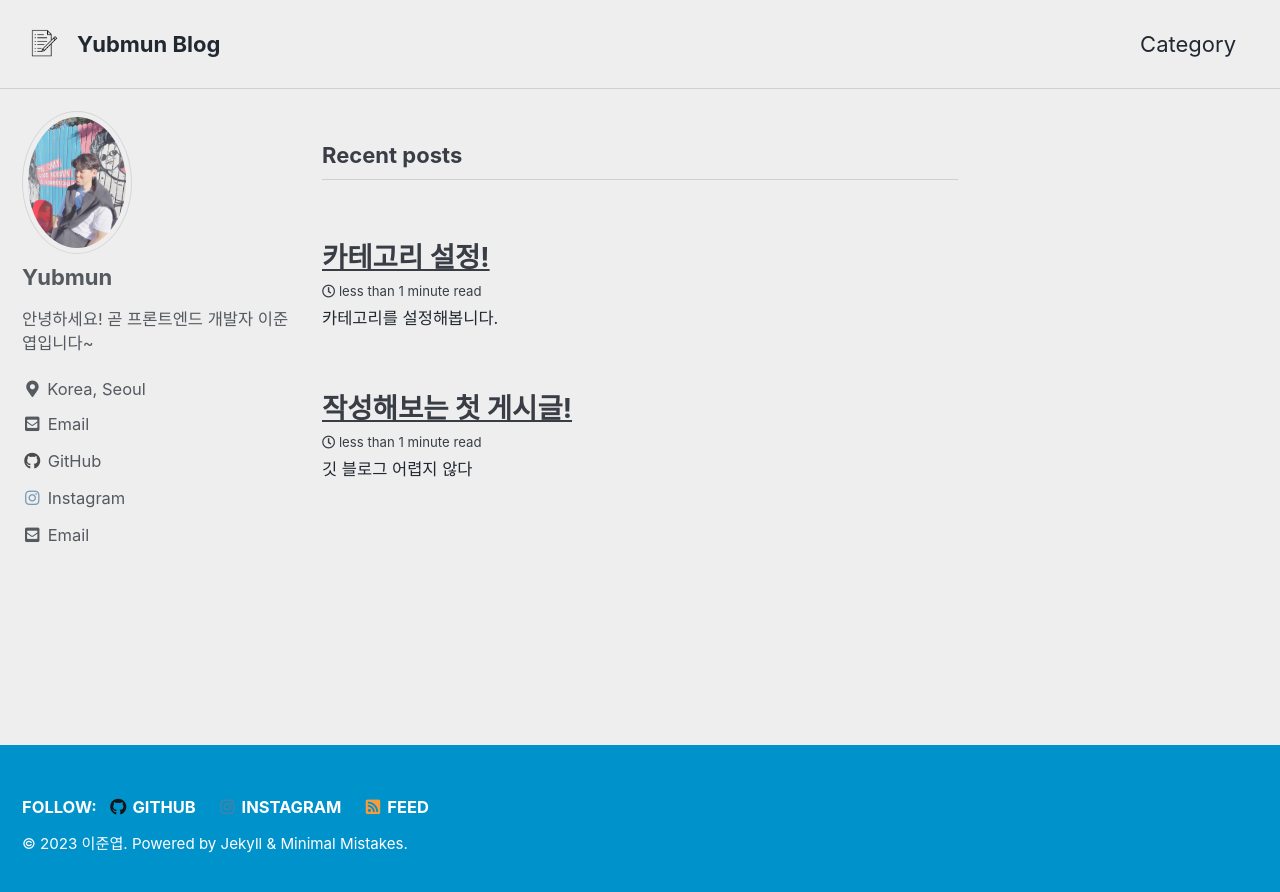
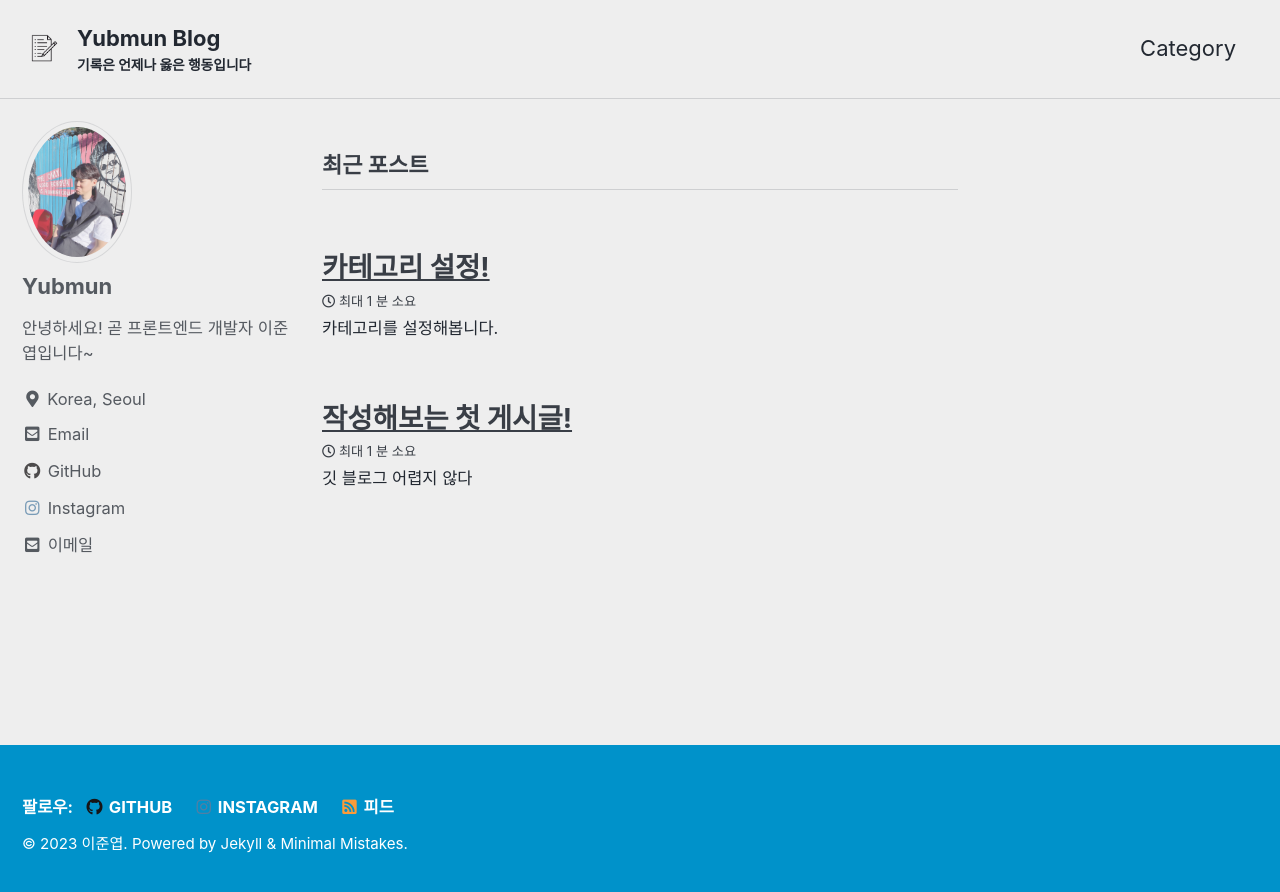
Before and after one commit to yubmun/yubmun.github.io, a Jekyll site: the page built from index.html, in a window 1280 px wide. Shown: the top 892 px of the page. Built offline with Jekyll 4.4.1, drawn with Linux system fonts in a browser that asks for light colours; cached includes are drawn as plain includes; the list of posts is cut into pages by our own code; part of the change alters nothing that is shown.

```diff
--- a/_config.yml
+++ b/_config.yml
@@ -15,10 +15,10 @@
 minimal_mistakes_skin    : "air" # "air", "aqua", "contrast", "dark", "dirt", "neon", "mint", "plum", "sunrise"
 
 # Site Settings
-locale                   : "en-US"
+locale                   : "ko-KR"
 title                    : "Yubmun Blog"
-title_separator          : "기록은 언제나 옳은 행동입니다."
-subtitle                 : # site tagline that appears below site title in masthead
+title_separator          : "|"
+subtitle                 : "기록은 언제나 옳은 행동입니다"
 name                     : "이준엽"
 description              : "안녕하세요. 곧 프론트엔드 개발자 이준엽입니다~"
 url                      : "https://yubmun.github.io"
```
